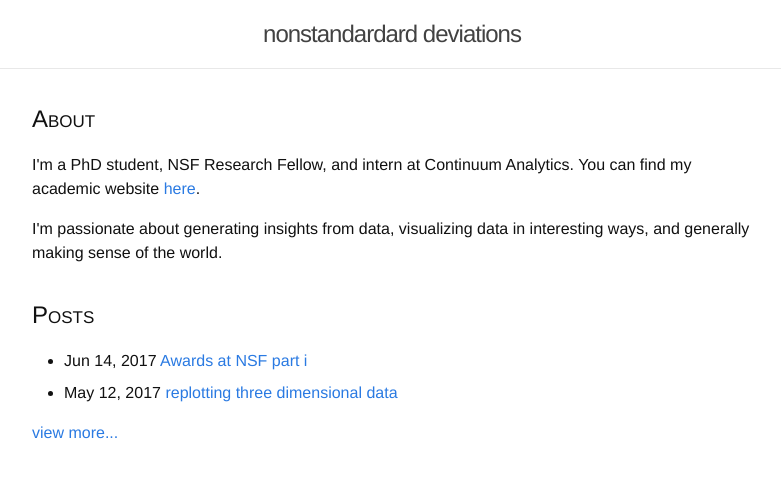
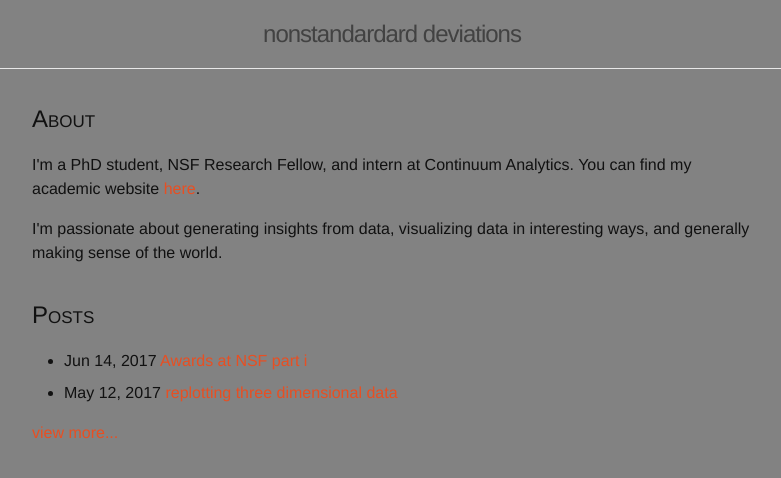
Before and after one commit to lukereding/nonstandard_deviations, a Jekyll site: the page built from index.html, in a window 1280 px wide. Shown: the top 478 px of the page, without its empty margins (248-1029 px from the left). Built offline with Jekyll 4.4.1, drawn with Linux system fonts in a browser that asks for light colours.

Commit message:
tweak css

```diff
--- a/css/main.scss
+++ b/css/main.scss
@@ -15,8 +15,8 @@ $base-line-height: 1.5;
 $spacing-unit:     2rem;
 
 $text-color:       #111;
-$background-color: #fff;
-$brand-color:      #2a7ae2;
+$background-color: #828282;
+$brand-color:      #E84F22;
 
 $grey-color:       #828282;
 $grey-color-light: lighten($grey-color, 40%);
```
